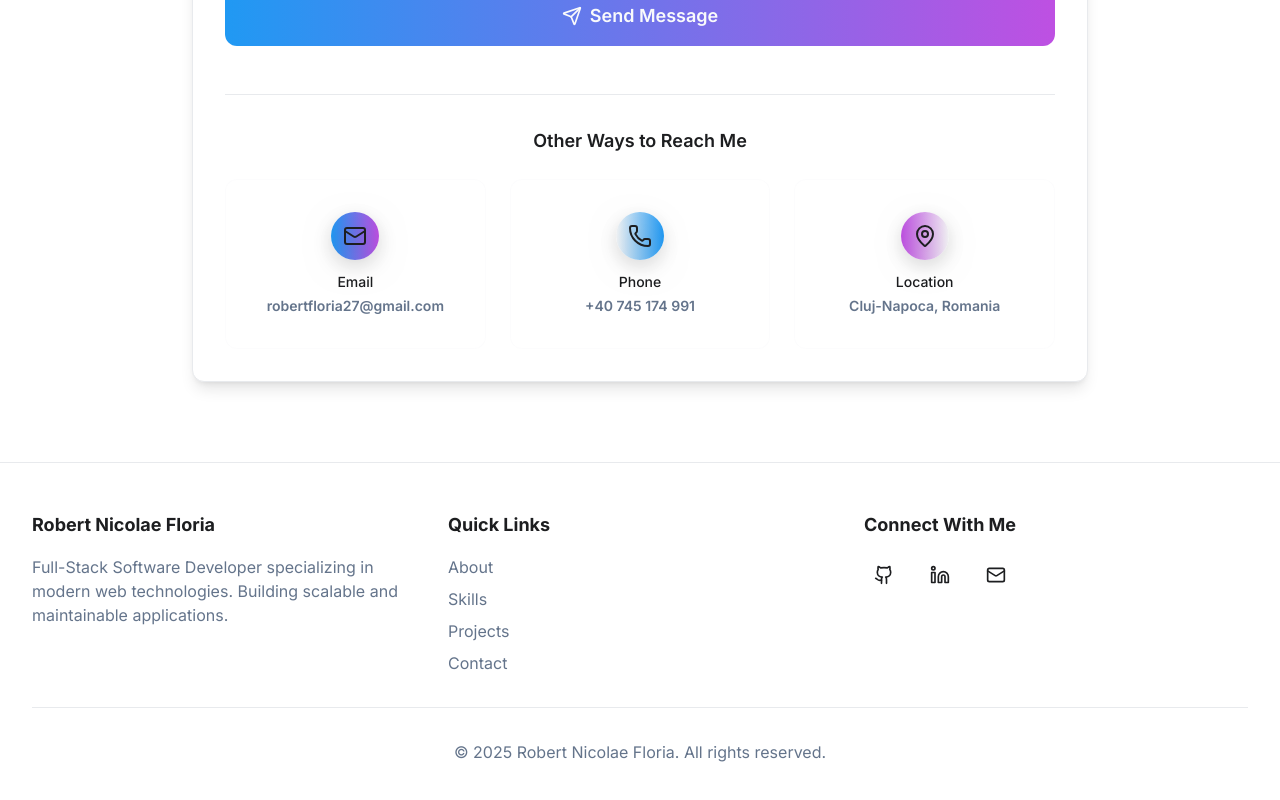
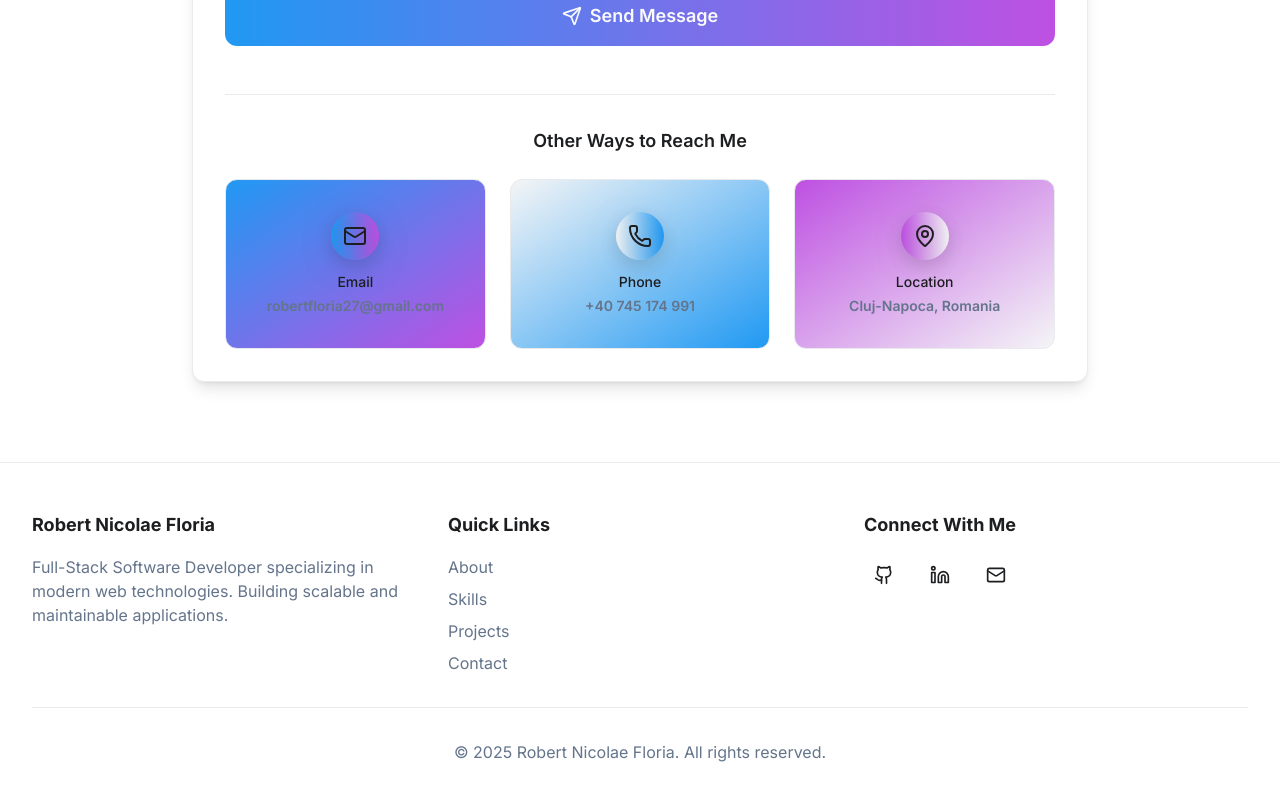
Before and after one commit to robertfloria/personal-portofolio, a Next.js app in the folder apps/web/: page / in a window 1280 px wide. Shown: the part 9001-9801 px from the top of the page. Built offline with nearby package versions, Linux system fonts and the light colour scheme; no server answers.

Commit message:
feat: add fullGradient variant to Card component for enhanced styling options

```diff
--- a/apps/web/components/common/card.tsx
+++ b/apps/web/components/common/card.tsx
@@ -12,6 +12,8 @@ const cardVariants = cva(
           'bg-card dark:bg-card border-border semantic-default',
         gradient:
           'glass-zone dark:glass-strong border-border semantic-gradient relative overflow-hidden after:content-["\"] after:absolute after:inset-x-0 after:top-0 after:h-1.5 after:bg-linear-to-r after:from-primary after:to-accent',
+        fullGradient:
+          'bg-linear-to-br border-border semantic-gradient',
         glass:
           'glass-zone dark:glass-strong border-border semantic-glass',
       },
--- a/apps/web/components/sections/contact-section.tsx
+++ b/apps/web/components/sections/contact-section.tsx
@@ -166,7 +166,7 @@ export function ContactSection() {
                 return isLink ? (
                   <a key={method.label} href={method.href} className="block">
                     <Card
-                      variant="gradient"
+                      variant="fullGradient"
                       padding="lg"
                       hover="glow"
                       className={`flex flex-col items-center text-center ${method.gradient} border ${method.border} group`}
@@ -190,7 +190,7 @@ export function ContactSection() {
                 ) : (
                   <Card
                     key={method.label}
-                    variant="gradient"
+                    variant="fullGradient"
                     padding="lg"
                     hover="glow"
                     className={`flex flex-col items-center text-center ${method.gradient} border ${method.border} group`}
```
